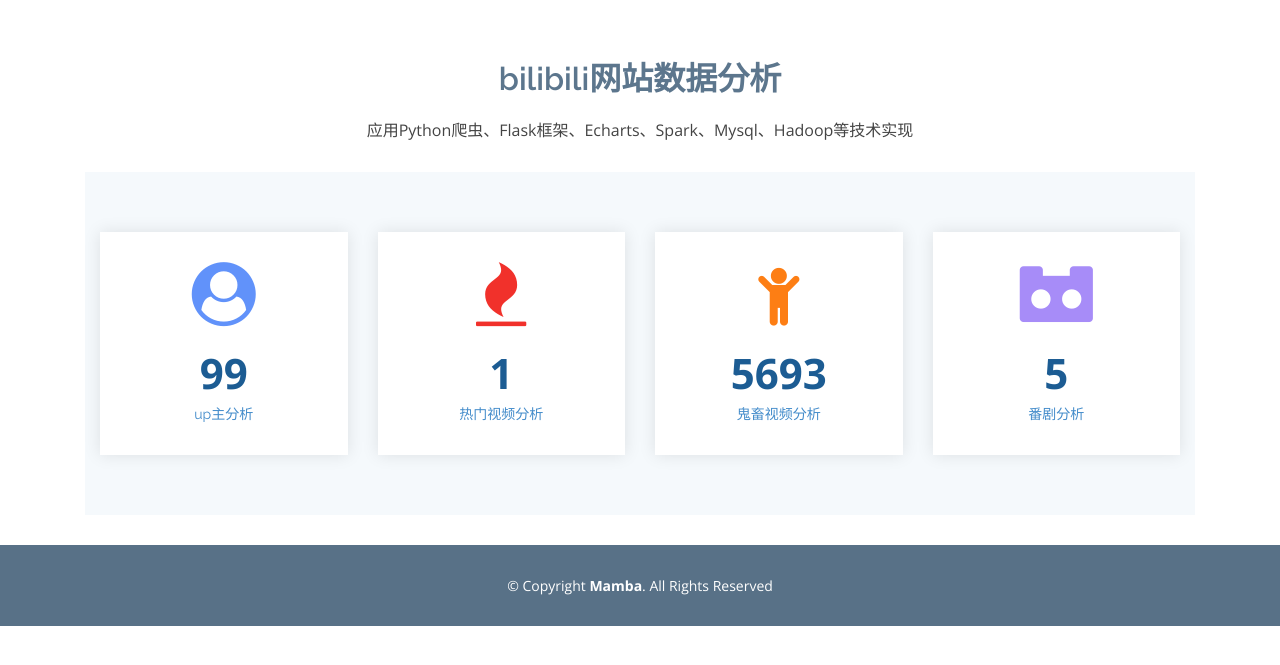
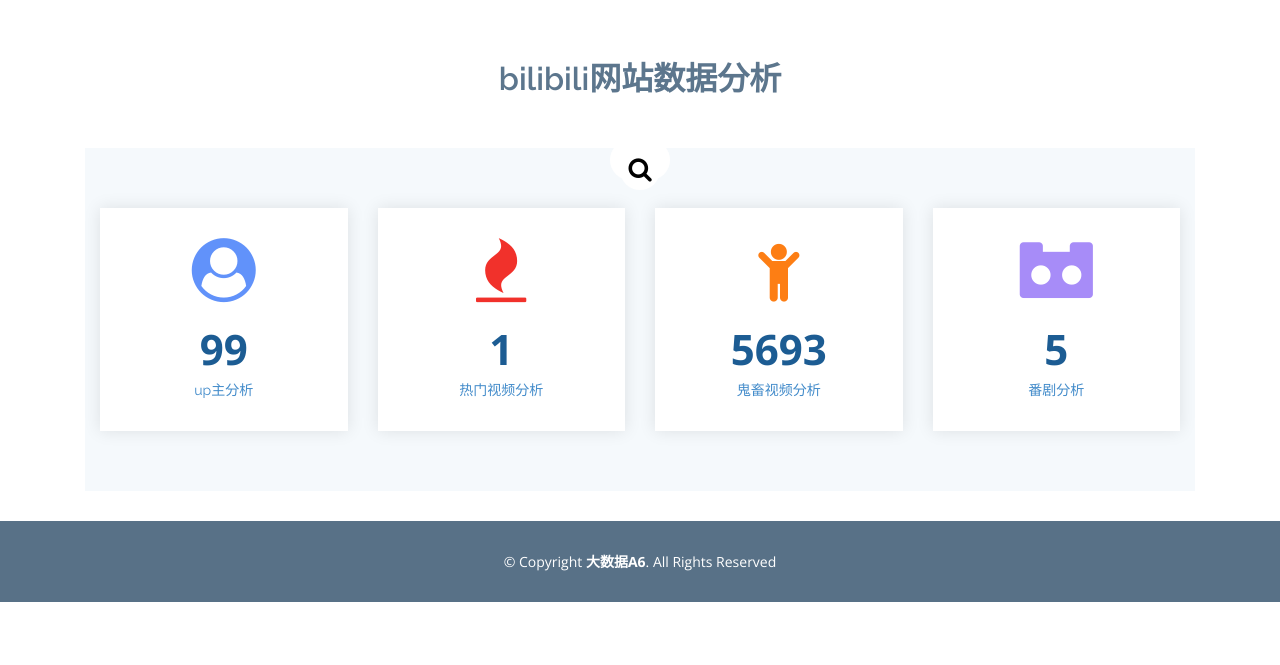
Before and after one commit to Junwen-Zhang/graduating-training, a Flask app: page / in a window 1280 px wide. Shown: the top 665 px of the page. Run offline with Flask 2, Linux system fonts and the light colour scheme; parts of the project's set-up code (start-up, migrations or seed data) failed here and were passed over; some libraries are stand-ins or nearby versions.

Commit message:
首页增加搜索功能

```diff
--- a/code/douban_flask/app.py
+++ b/code/douban_flask/app.py
@@ -7,25 +7,25 @@
 from views.index_view import index
 
 # from views.animation_view import animation
-from views.guichu_view import guichu
+# from views.guichu_view import guichu
 # from views.up_view import up
-from views.video_view import video
+# from views.video_view import video
 
 # app.register_blueprint(animation, url_prefix="/animation")
 # app.register_blueprint(guichu, url_prefix="/guichu")
 app.register_blueprint(index, url_prefix="/")
 # app.register_blueprint(up, url_prefix="/up")
-app.register_blueprint(video, url_prefix="/video")
+# app.register_blueprint(video, url_prefix="/video")
 
-from views.animation_view import animation
+# from views.animation_view import animation
 # from views.guichu_view import guichu
-from views.up_view import up
-# from views.video_view import video
+# from views.up_view import up
 
-app.register_blueprint(animation, url_prefix="/animation")
+
+# app.register_blueprint(animation, url_prefix="/animation")
 # app.register_blueprint(guichu, url_prefix="/guichu")
 app.register_blueprint(index, url_prefix="/")
-app.register_blueprint(up, url_prefix="/up")
+# app.register_blueprint(up, url_prefix="/up")
 # app.register_blueprint(video, url_prefix="/video")
 
 
--- a/code/douban_flask/templates/index.html
+++ b/code/douban_flask/templates/index.html
@@ -8,6 +8,82 @@
     <title>bilibili网站数据分析</title>
     <meta content="" name="descriptison">
     <meta content="" name="keywords">
+
+    <style>
+        .search-box {
+            font-family: FontAwesome;
+            position: absolute;
+            top: 20%;
+            left: 50%;
+            transform: translate(-50%, -50%);
+            background: #ffffff;
+            height: 40px;
+            border: 10px;
+            border-radius: 40px;
+            padding: 10px;
+            opacity: 0;
+            transition-delay: 99999999s;
+            transition-duration: 1s;
+        }
+
+        .search-box:hover > .search-txt {
+            width: 240px;
+            padding: 0 6px;
+        }
+
+        .search-box:hover > .search-btn {
+            color: white;
+            background: black;
+        }
+
+        .search-btn {
+            transition: 0.5s;
+            font-family: FontAwesome;
+            font-size: 25px;
+            color: black;
+            float: right;
+            width: 40px;
+            height: 40px;
+            border: 10px;
+            border-radius: 50%;
+            background: #ffffff;
+            display: flex;
+            justify-content: center;
+            align-items: center;
+            text-decoration: none;
+        }
+
+        .search-txt {
+            border: none;
+            background: none;
+            outline: none;
+            float: left;
+            padding: 0;
+            color: rgb(51, 159, 150);
+            font-size: 16px;
+            transition: 0.6s;
+            line-height: 50px;
+            width: 0px;
+        }
+        @keyframes flash {
+            50% {
+                transform: scale(1.5);
+            }
+            80% {
+                transform: rotate(-60deg);
+            }
+            100% {
+                transform: rotate(30deg);
+            }
+        }
+
+        html:hover .search-box {
+            opacity: 1;
+            transition-delay: 0s;
+            transition-duration: 0s;
+        }
+
+    </style>
 
     <link rel="stylesheet" href="https://cdn.staticfile.org/font-awesome/4.7.0/css/font-awesome.css">
 
@@ -33,18 +109,16 @@
 </head>
 
 <body>
-
-
-<!-- ======= Header ======= -->
-
-
 <!-- ======= Our Team Section ======= -->
 <section id="team" class="team">
     <div class="container">
 
         <div class="section-title">
             <h2>bilibili网站数据分析</h2>
-            <p>应用Python爬虫、Flask框架、Echarts、Spark、Mysql、Hadoop等技术实现</p>
+            <div class="search-box">
+                <input class="search-txt" type='text' id='inp' placeholder="What are you looking for?"/>
+                <input class="search-btn" type='button' id='btn' value='&#xf002'/>
+            </div>
         </div>
 
         <!-- ======= Counts Section ======= -->
@@ -107,13 +181,34 @@
 
     <div class="container">
         <div class="copyright">
-            &copy; Copyright <strong><span>Mamba</span></strong>. All Rights Reserved
+            &copy; Copyright <strong><span>大数据A6</span></strong>. All Rights Reserved
         </div>
 
     </div>
 </footer><!-- End Footer -->
 
 <a href="#" class="back-to-top"><i class="icofont-simple-up"></i></a>
+
+<script>
+    var oInp = document.getElementById('inp');
+    var oBtn = document.getElementById('btn');
+
+    oBtn.onclick = function () {
+        Search();
+    }
+
+    document.onkeydown = function () {
+        if (event.keyCode == 13) {
+            Search();
+        }
+    }
+
+    function Search() {
+        var url = 'https://www.baidu.com/s?wd=' + oInp.value;
+        window.open(url);
+    }
+</script>
+
 
 <!-- Vendor JS Files -->
 <script src="static/assets/vendor/jquery/jquery.min.js"></script>
```
